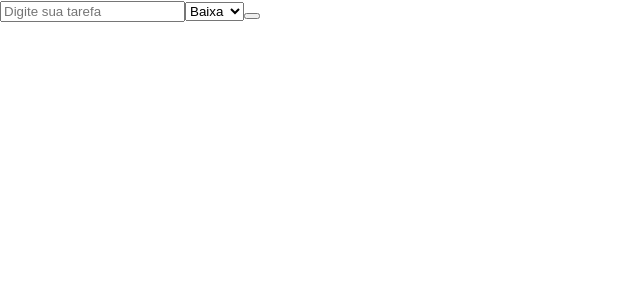
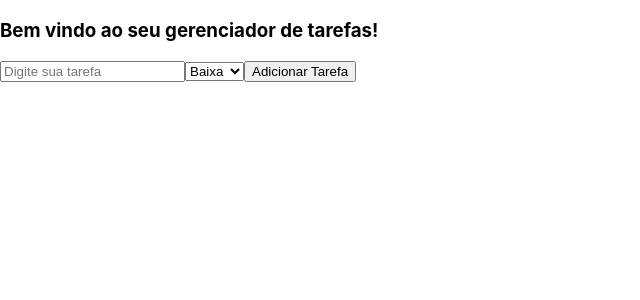
Before and after one commit to AntonyRNS/PWII-GerenciadorTarefas, a React (Vite) app: page / in a window 1280 px wide. Shown: the top 300 px of the page, without its empty margins (0-640 px from the left). Built offline with nearby package versions, Linux system fonts and the light colour scheme.

Commit message:
v0.2(Form)

```diff
--- a/src/Components/GerenciadorTarefas/GerenciadorTarefas.jsx
+++ b/src/Components/GerenciadorTarefas/GerenciadorTarefas.jsx
@@ -4,22 +4,60 @@ import { useState } from "react";
 
 function GerenciadorTarefas() {
     const [tarefas, setTarefas] = useState([])
-    const [tarefa, setTarefa] = useState('')
-    const [opcao, setOpcao] = useState('')
+    const [id, setId] = useState(1)
+    const [titulo, setTitulo] = useState('')
+    const [prioridade, setPrioridade] = useState('baixa')
+    const [concluida, setConcluida] = useState(false)
+
+    const adicionarTarefa = (e) => {
+        e.preventDefault();
+
+        const novaTarefa = {
+            id: id,
+            titulo,
+            prioridade,
+            concluida,
+        };
+
+        setTarefas([...tarefas, novaTarefa])
+        setTitulo('')
+        setPrioridade('baixa')
+        setId(id + 1)
+
+    }
+    function alterarConclusao(idTarefa) {
+        setTarefas((tarefasAnteriores) =>
+            tarefasAnteriores.map((t) =>
+                t.id === idTarefa ? { ...t, concluida: !t.concluida } : t
+            )
+        );
+    }
+
 
     return (
         <div>
-            <form action="">
-                <input type="text" placeholder="Digite sua tarefa" />
-                <select value={opcao} onChange={(e) => setOpcao(e.target.value)}>
+            <h3>Bem vindo ao seu gerenciador de tarefas!</h3>
+            <form onSubmit={adicionarTarefa}>
+                <input type="text" value={titulo} onChange={(e) => setTitulo(e.target.value)} placeholder="Digite sua tarefa" />
+                <select value={prioridade} onChange={(e) => setPrioridade(e.target.value)}>
                     <option value="baixa">Baixa</option>
                     <option value="media">Média</option>
                     <option value="alta">Alta</option>
                 </select>
-                <button></button>
+                <button>Adicionar Tarefa</button>
             </form>
 
-            <p>{opcao}</p>
+            <ul>
+                {tarefas.map((tarefa) => (
+
+                    <li key={tarefa.id}>{tarefa.titulo} Prioridade: {tarefa.prioridade}<button onClick={alterarConclusao(tarefa.id)}>{tarefa.concluida ? '✔️' : '❌'}</button></li>
+
+
+                ))}
+            </ul>
+
+
+
 
         </div>
 
```
